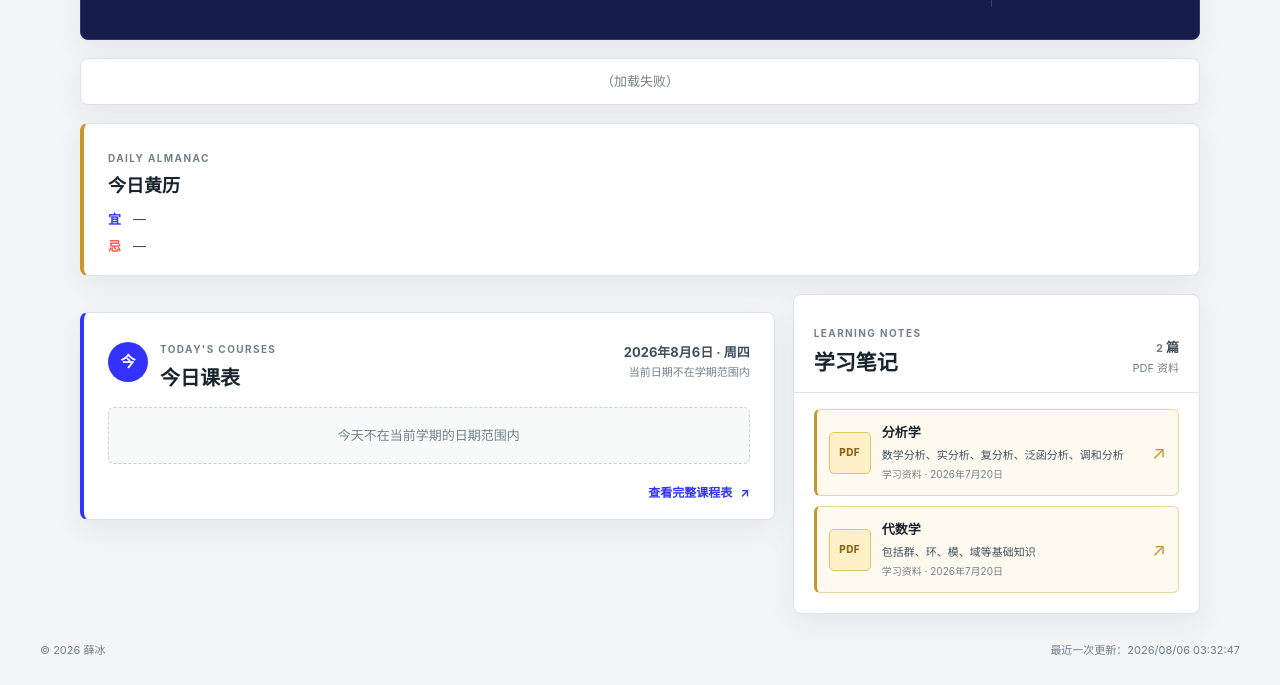
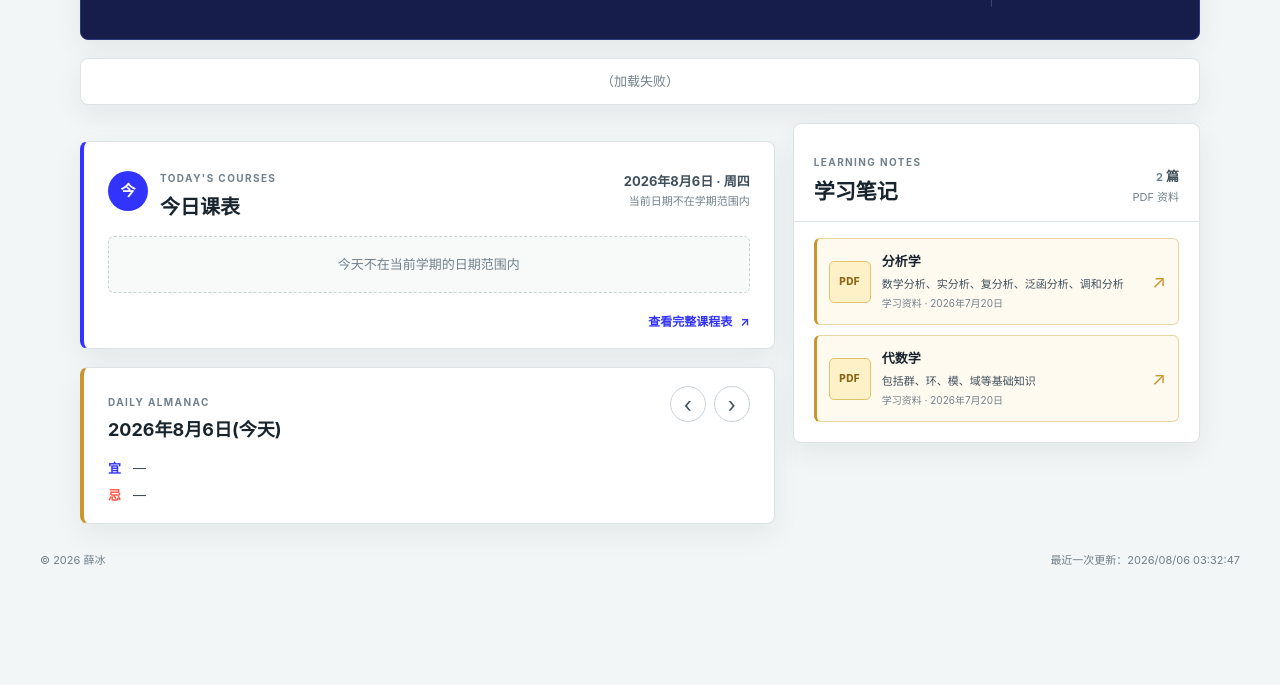
Before and after one commit to binggxue/binggxue.github.io, a website built with Vite: page index.html in a window 1280 px wide. Shown: the part 342-1027 px from the top of the page. After the commit the page ends 937 px from the top, so only its background shows below. Built offline with nearby package versions, Linux system fonts and the light colour scheme; no server answers; what tyme4ts would draw is missing.

Commit message:
chore: 更改黄历显示位置

```diff
--- a/css/home.css
+++ b/css/home.css
@@ -22,7 +22,6 @@
 }
 
 .almac-card {
-  margin: 18px 0 0;
   padding: 18px 24px;
   border: 1px solid var(--line);
   border-left: 4px solid var(--gold);
@@ -37,9 +36,9 @@
 
 .almac-head {
   display: flex;
-  align-items: flex-end;
+  align-items: flex-start;
   justify-content: space-between;
-  gap: 16px;
+  gap: 12px;
   margin-bottom: 12px;
 }
 
@@ -51,10 +50,24 @@
 }
 
 .almac-lunar {
-  margin: 0;
+  margin: 4px 0 0;
   color: var(--muted);
   font-size: 12px;
   letter-spacing: 0.04em;
+}
+
+.almac-nav {
+  display: flex;
+  gap: 8px;
+  flex: 0 0 auto;
+}
+
+.almac-nav-button {
+  width: 32px;
+  height: 32px;
+  border-radius: 6px;
+  font-size: 22px;
+  padding-bottom: 5px;
 }
 
 .almac-body {
@@ -241,6 +254,12 @@
   gap: 18px;
   align-items: start;
   margin-top: 18px;
+}
+
+.home-side {
+  display: grid;
+  gap: 18px;
+  min-width: 0;
 }
 
 .home-today-panel {
@@ -549,6 +568,16 @@
     margin-top: 0;
   }
 
+  .home-side {
+    gap: 12px;
+  }
+
+  .almac-nav-button {
+    width: 28px;
+    height: 28px;
+    font-size: 20px;
+  }
+
   .home-panel-footer {
     padding: 0 14px 14px;
   }
--- a/index.html
+++ b/index.html
@@ -96,27 +96,8 @@
 
         <p class="hero-hitokoto" id="hitokoto">加载中...</p>
 
-        <section class="almac-card" id="almacCard" hidden aria-label="今日黄历">
-          <header class="almac-head">
-            <div>
-              <p class="section-kicker">DAILY ALMANAC</p>
-              <h2 class="almac-title">今日黄历</h2>
-            </div>
-            <p class="almac-lunar" id="almacLunar"></p>
-          </header>
-          <div class="almac-body">
-            <p class="almac-row">
-              <span class="almac-label almac-label-yi">宜</span>
-              <span class="almac-text" id="almacYi"></span>
-            </p>
-            <p class="almac-row">
-              <span class="almac-label almac-label-ji">忌</span>
-              <span class="almac-text" id="almacJi"></span>
-            </p>
-          </div>
-        </section>
-
         <div class="home-layout">
+          <div class="home-side">
             <section class="today-panel home-today-panel" id="today" aria-labelledby="todayTitle">
               <header class="today-heading">
                 <div class="today-title-wrap">
@@ -141,6 +122,47 @@
                 </a>
               </footer>
             </section>
+
+            <section class="almac-card" id="almacCard" hidden aria-label="每日黄历">
+              <header class="almac-head">
+                <div>
+                  <p class="section-kicker">DAILY ALMANAC</p>
+                  <h2 class="almac-title" id="almacDateLabel">每日黄历</h2>
+                  <p class="almac-lunar" id="almacLunar"></p>
+                </div>
+                <div class="almac-nav">
+                  <button
+                    class="icon-button almac-nav-button"
+                    id="previousDayButton"
+                    type="button"
+                    title="上一天"
+                    aria-label="上一天"
+                  >
+                    <span aria-hidden="true">&#x2039;</span>
+                  </button>
+                  <button
+                    class="icon-button almac-nav-button"
+                    id="nextDayButton"
+                    type="button"
+                    title="下一天"
+                    aria-label="下一天"
+                  >
+                    <span aria-hidden="true">&#x203A;</span>
+                  </button>
+                </div>
+              </header>
+              <div class="almac-body">
+                <p class="almac-row">
+                  <span class="almac-label almac-label-yi">宜</span>
+                  <span class="almac-text" id="almacYi"></span>
+                </p>
+                <p class="almac-row">
+                  <span class="almac-label almac-label-ji">忌</span>
+                  <span class="almac-text" id="almacJi"></span>
+                </p>
+              </div>
+            </section>
+          </div>
 
           <section class="home-section notes-section" id="notes" aria-labelledby="notesTitle">
             <header class="home-section-heading">
--- a/js/home.js
+++ b/js/home.js
@@ -12,6 +12,7 @@ import {
   getCoursePeriodBounds,
   getCourseLabelText,
   startOfDay,
+  isToday,
   formatDate,
   formatNoteDate,
   formatLastModified,
@@ -20,6 +21,7 @@ import { SolarDay } from "tyme4ts";
 
 const state = {
   schedule: null,
+  almacDate: null,
 };
 
 const elements = {
@@ -34,9 +36,12 @@ const elements = {
   homeUpdated: document.getElementById("homeUpdated"),
   hitokoto: document.getElementById("hitokoto"),
   almacCard: document.getElementById("almacCard"),
+  almacDateLabel: document.getElementById("almacDateLabel"),
   almacLunar: document.getElementById("almacLunar"),
   almacYi: document.getElementById("almacYi"),
   almacJi: document.getElementById("almacJi"),
+  previousDayButton: document.getElementById("previousDayButton"),
+  nextDayButton: document.getElementById("nextDayButton"),
   courseDialog: document.getElementById("courseDialog"),
   closeDialogButton: document.getElementById("closeDialogButton"),
   dialogKicker: document.getElementById("dialogKicker"),
@@ -54,9 +59,10 @@ const dialogParts = {
 document.addEventListener("DOMContentLoaded", () => {
   bindEvents();
   elements.homeUpdated.textContent = `最近一次更新：${formatLastModified()}`;
+  state.almacDate = startOfDay(new Date());
   loadHome();
   loadHitokoto();
-  renderAlmanac();
+  renderAlmanac(state.almacDate);
 });
 
 function bindEvents() {
@@ -68,6 +74,8 @@ function bindEvents() {
       closeCourseDialog(elements.courseDialog);
     }
   });
+  elements.previousDayButton.addEventListener("click", () => changeAlmanacDay(-1));
+  elements.nextDayButton.addEventListener("click", () => changeAlmanacDay(1));
 }
 
 async function loadHome() {
@@ -130,23 +138,21 @@ async function loadHitokoto() {
   }
 }
 
-function renderAlmanac() {
+function renderAlmanac(date) {
   try {
-    const now = new Date();
+    const target = startOfDay(date);
     const lunarDay = SolarDay.fromYmd(
-      now.getFullYear(),
-      now.getMonth() + 1,
-      now.getDate(),
+      target.getFullYear(),
+      target.getMonth() + 1,
+      target.getDate(),
     ).getLunarDay();
 
     const yi = lunarDay.getRecommends().map((item) => item.getName());
     const ji = lunarDay.getAvoids().map((item) => item.getName());
 
-    if (yi.length === 0 && ji.length === 0) {
-      elements.almacCard.hidden = true;
-      return;
-    }
-
+    elements.almacDateLabel.textContent = isToday(target)
+      ? formatDate(target, true) + "(今天)"
+      : formatDate(target, true);
     elements.almacLunar.textContent = lunarDay.toString();
     elements.almacYi.textContent = yi.length ? yi.join("、") : "—";
     elements.almacJi.textContent = ji.length ? ji.join("、") : "—";
@@ -155,6 +161,13 @@ function renderAlmanac() {
     console.error("黄历加载失败：", error);
     elements.almacCard.hidden = true;
   }
+}
+
+function changeAlmanacDay(offset) {
+  const next = new Date(state.almacDate);
+  next.setDate(next.getDate() + offset);
+  state.almacDate = startOfDay(next);
+  renderAlmanac(state.almacDate);
 }
 
 function renderTodayCourses() {
```
Lines whose indentation alone changed are shown as unchanged.
